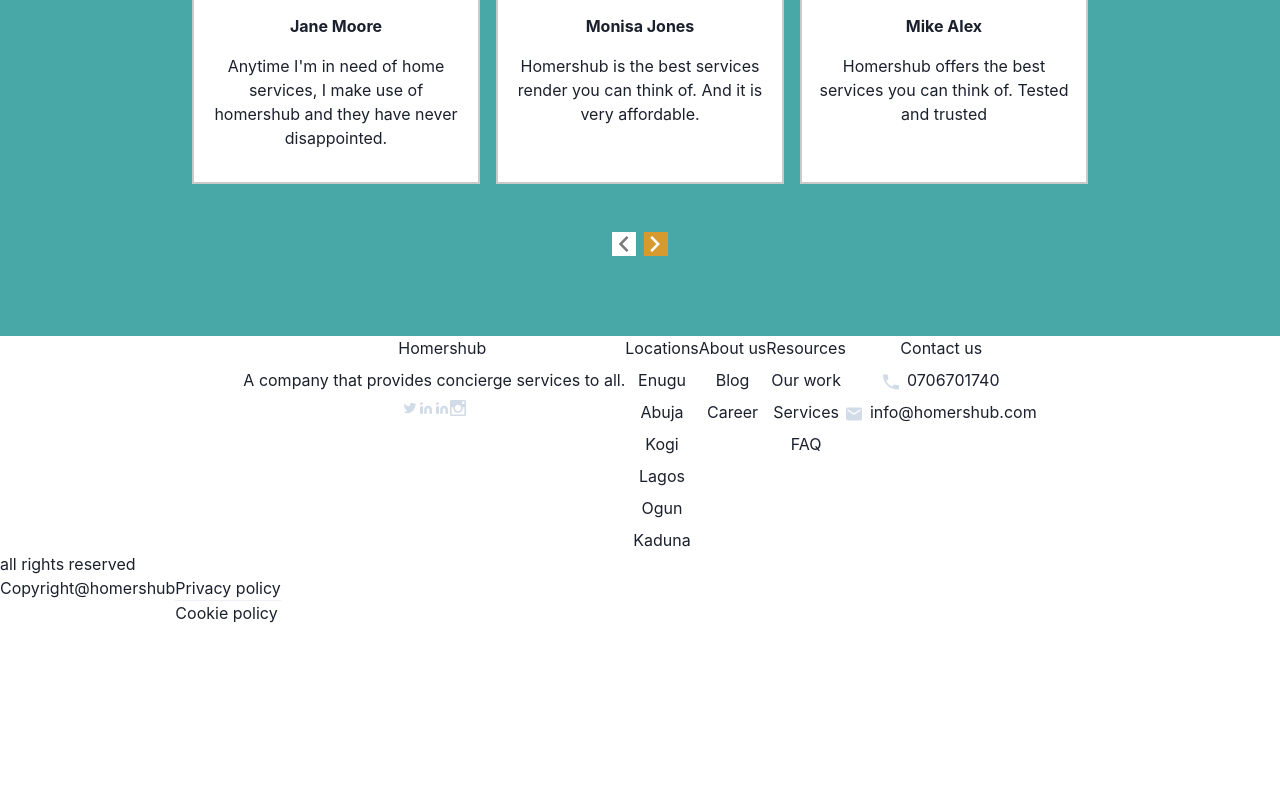
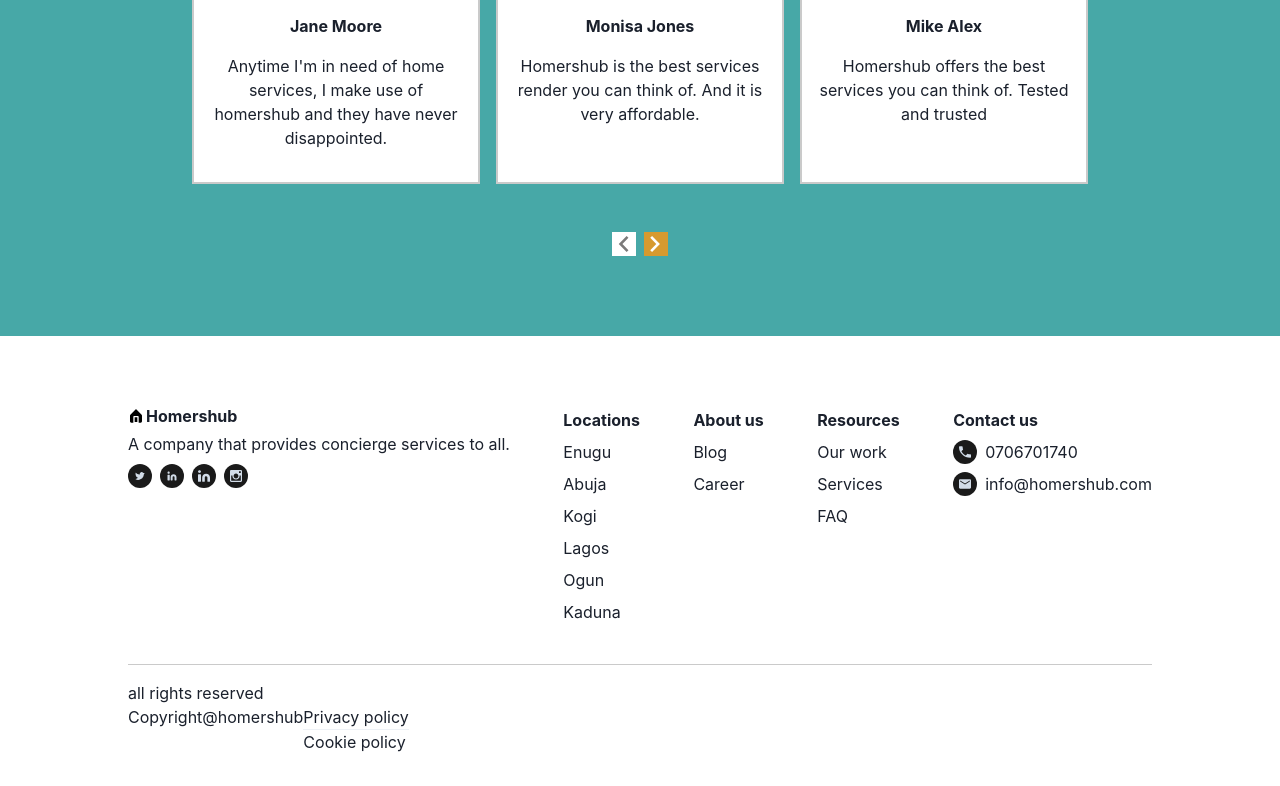
Before and after one commit to PrinceCEE/homershub, a Next.js app: page / in a window 1280 px wide. Shown: the part 1956-2742 px from the top of the page. Before the commit the page ends 2581 px from the top, so only its background shows below. Built offline with nearby package versions, Linux system fonts and the light colour scheme.

Commit message:
finished desktop homepage

```diff
--- a/Components/Homepage/HomepageFooter.tsx
+++ b/Components/Homepage/HomepageFooter.tsx
@@ -6,27 +6,72 @@
 import InstagramIcon from "../Icons/InstagramIcon";
 import LinkedInIcon from "../Icons/LinkedInIcon";
 import TwitterIcon from "../Icons/TwitterIcon";
+import Container from "../Container";
 
 const HomepageFooter = () => {
   return (
-    <Box>
-      <VStack>
-        <Flex>
-          <VStack>
-            <Flex>
-              <HomeIcon />
-              <Text>Homershub</Text>
+    <Box py={"8"}>
+      <Container>
+        <>
+          <Flex
+            borderBottom="0.8px solid #CACACA"
+            mb="4"
+            justifyContent={"space-between"}
+            py="10"
+          >
+            <VStack alignItems="flex-start">
+              <Flex gap="2px" alignItems="flex-start" as="a" href="/">
+                <HomeIcon color="black" />
+                <Text lineHeight="1em" fontWeight={"bold"}>
+                  Homershub
+                </Text>
               </Flex>
               <Text>A company that provides concierge services to all.</Text>
-            <Flex>
-              <TwitterIcon />
-              <FacebookIcon />
-              <LinkedInIcon />
-              <InstagramIcon />
+              <Flex gap={2}>
+                <Flex
+                  bgColor="#1A1A1A"
+                  h="6"
+                  w="6"
+                  borderRadius="50%"
+                  justifyContent="center"
+                  alignItems="center"
+                >
+                  <TwitterIcon boxSize="3" />
+                </Flex>
+                <Flex
+                  bgColor="#1A1A1A"
+                  h="6"
+                  w="6"
+                  borderRadius="50%"
+                  justifyContent="center"
+                  alignItems="center"
+                >
+                  <FacebookIcon boxSize="3" />
+                </Flex>
+                <Flex
+                  bgColor="#1A1A1A"
+                  h="6"
+                  w="6"
+                  borderRadius="50%"
+                  justifyContent="center"
+                  alignItems="center"
+                >
+                  <LinkedInIcon boxSize="3" />
+                </Flex>
+                <Flex
+                  bgColor="#1A1A1A"
+                  h="6"
+                  w="6"
+                  borderRadius="50%"
+                  justifyContent="center"
+                  alignItems="center"
+                >
+                  <InstagramIcon boxSize="3" />
+                </Flex>
               </Flex>
             </VStack>
-          <VStack>
-            <Text>Locations</Text>
+            <VStack alignItems={"flex-start"}>
+              <Text fontWeight={"bold"}>Locations</Text>
               <Text>Enugu</Text>
               <Text>Abuja</Text>
               <Text>Kogi</Text>
@@ -34,34 +79,47 @@
               <Text>Ogun</Text>
               <Text>Kaduna</Text>
             </VStack>
-          <VStack>
-            <Text>About us</Text>
+            <VStack alignItems={"flex-start"}>
+              <Text fontWeight={"bold"}>About us</Text>
               <Text>Blog</Text>
               <Text>Career</Text>
             </VStack>
-          <VStack>
-            <Text>Resources</Text>
+            <VStack alignItems={"flex-start"}>
+              <Text fontWeight={"bold"}>Resources</Text>
               <Text>Our work</Text>
               <Text>Services</Text>
               <Text>FAQ</Text>
             </VStack>
-          <VStack>
-            <Text>Contact us</Text>
+            <VStack alignItems={"flex-start"}>
+              <Text fontWeight={"bold"}>Contact us</Text>
               <HStack>
-              <Box>
-                <CallIcon />
-              </Box>
+                <Flex
+                  bgColor="#1A1A1A"
+                  h="6"
+                  w="6"
+                  borderRadius="50%"
+                  justifyContent="center"
+                  alignItems="center"
+                >
+                  <CallIcon boxSize="3" />
+                </Flex>
                 <Text>0706701740</Text>
               </HStack>
               <HStack>
-              <Box>
-                <EmailIcon />
-              </Box>
+                <Flex
+                  bgColor="#1A1A1A"
+                  h="6"
+                  w="6"
+                  borderRadius="50%"
+                  justifyContent="center"
+                  alignItems="center"
+                >
+                  <EmailIcon boxSize="3" />
+                </Flex>
                 <Text>info@homershub.com</Text>
               </HStack>
             </VStack>
           </Flex>
-      </VStack>
           <Flex direction="column">
             <Text>all rights reserved</Text>
             <Flex>
@@ -73,6 +131,8 @@
               </Box>
             </Flex>
           </Flex>
+        </>
+      </Container>
     </Box>
   );
 };
--- a/Components/Homepage/WhatPeopleSayCard.tsx
+++ b/Components/Homepage/WhatPeopleSayCard.tsx
@@ -1,5 +1,4 @@
 import { VStack, Text, Avatar } from "@chakra-ui/react";
-import Image from "next/image";
 import React from "react";
 
 interface Props {
--- a/Components/Icons/HomeIcon.tsx
+++ b/Components/Icons/HomeIcon.tsx
@@ -7,7 +7,7 @@
         fill-rule="evenodd"
         clip-rule="evenodd"
         d="M18.5424 3.3549L29.7847 14.8524C30.3184 15.4007 30.6247 16.1649 30.6247 16.9509V29.1659C30.6247 30.7745 29.3895 32.0826 27.8714 32.0826H23.333V18.9576C23.333 18.1526 22.6812 17.4993 21.8747 17.4993H13.1247C12.3182 17.4993 11.6664 18.1526 11.6664 18.9576V32.0826H7.12949C5.61136 32.0826 4.37469 30.7745 4.37469 29.1659V16.9509C4.37469 16.1649 4.68094 15.4007 5.21324 14.8539L16.457 3.3549C17.0068 2.79344 17.9926 2.79344 18.5424 3.3549ZM20.4166 30.625H14.5833V20.4167H20.4166V30.625Z"
-        fill="white"
+        fill={props.color ?? "white"}
       />
     </Icon>
   );
```
Lines whose indentation alone changed are shown as unchanged.
